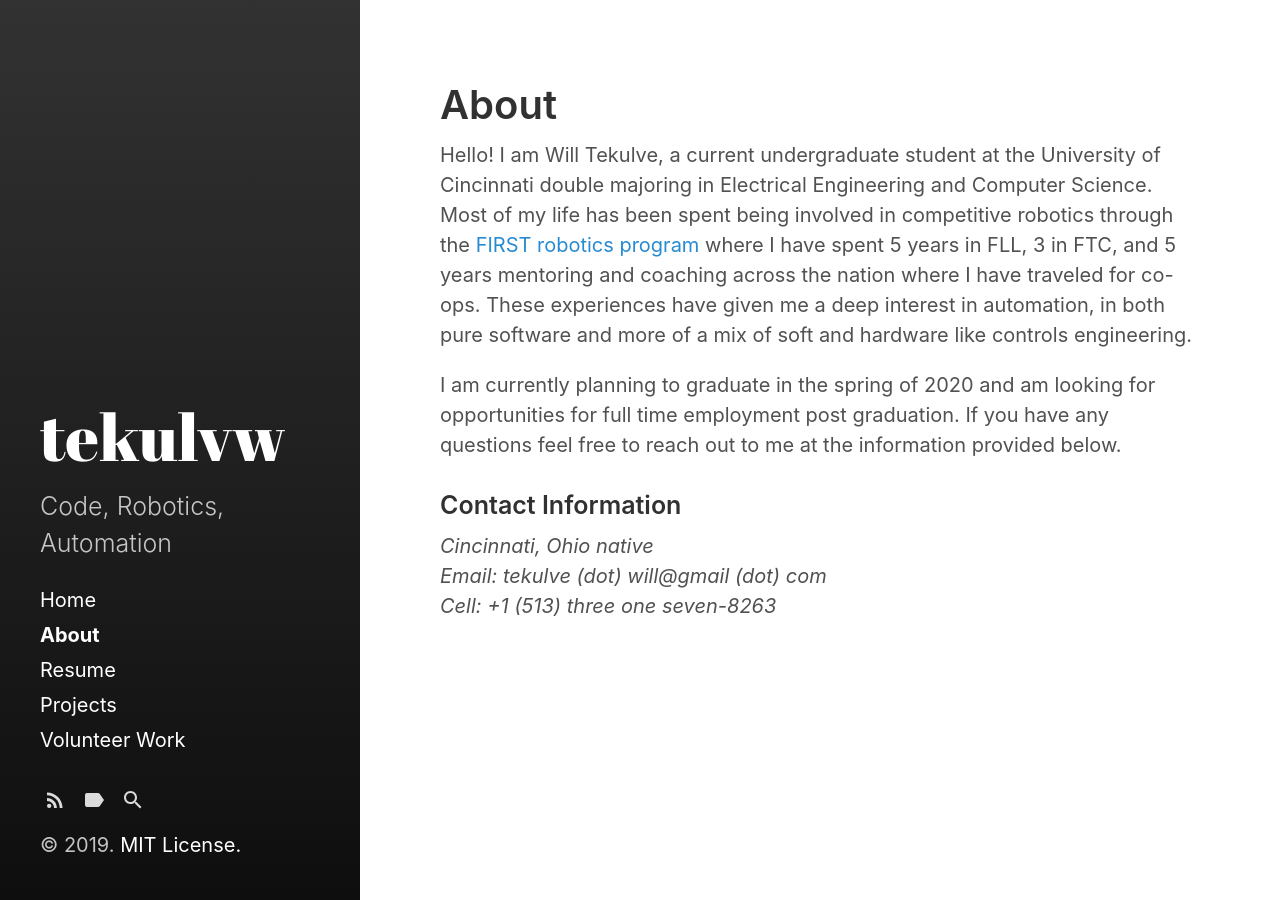
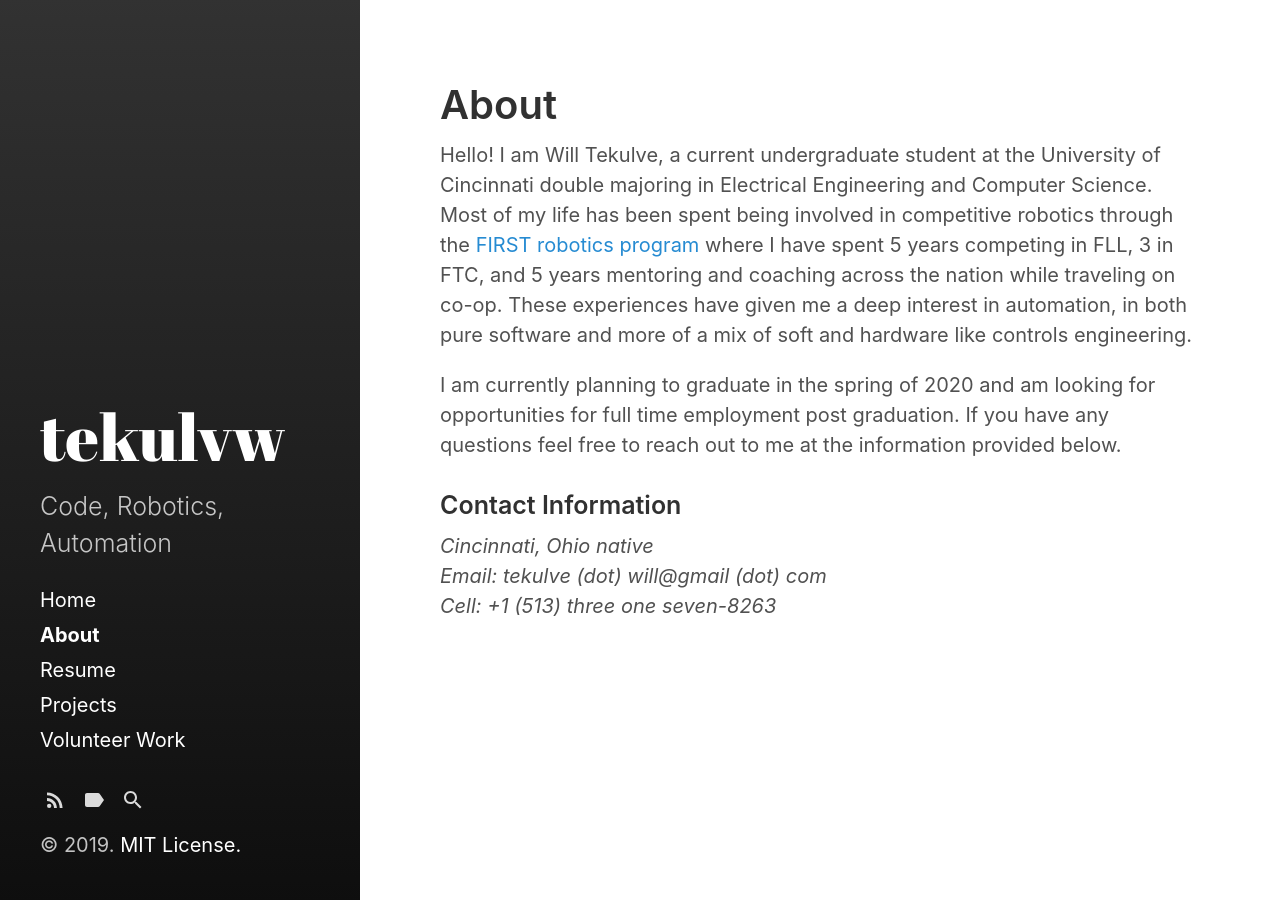
Before and after one commit to tekulvw/tekulvw.github.io, a Jekyll site: the page built from about.md, in a window 1280 px wide. Built offline with Jekyll 4.4.1, drawn with Linux system fonts in a browser that asks for light colours.

Commit message:
Fix wording in about

```diff
--- a/about.md
+++ b/about.md
@@ -5,7 +5,7 @@ sidebar_link: true
 ---
 
 Hello! I am Will Tekulve, a current undergraduate student at the University of Cincinnati double majoring in Electrical Engineering and Computer Science.
-Most of my life has been spent being involved in competitive robotics through the [FIRST robotics program](https://www.firstinspires.org/) where I have spent 5 years in FLL, 3 in FTC, and 5 years mentoring and coaching across the nation where I have traveled for co-ops.
+Most of my life has been spent being involved in competitive robotics through the [FIRST robotics program](https://www.firstinspires.org/) where I have spent 5 years competing in FLL, 3 in FTC, and 5 years mentoring and coaching across the nation while traveling on co-op.
 These experiences have given me a deep interest in automation, in both pure software and more of a mix of soft and hardware like controls engineering.
 
 I am currently planning to graduate in the spring of 2020 and am looking for opportunities for full time employment post graduation. If you have any questions feel free to reach out to me at the information provided below.
```
